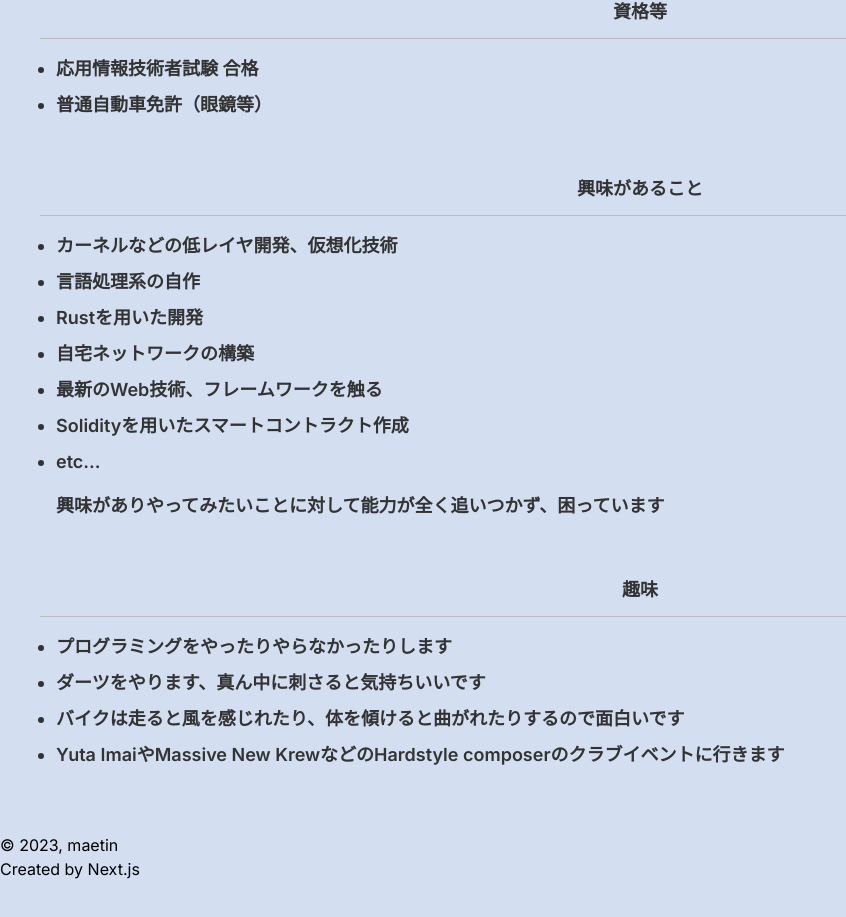
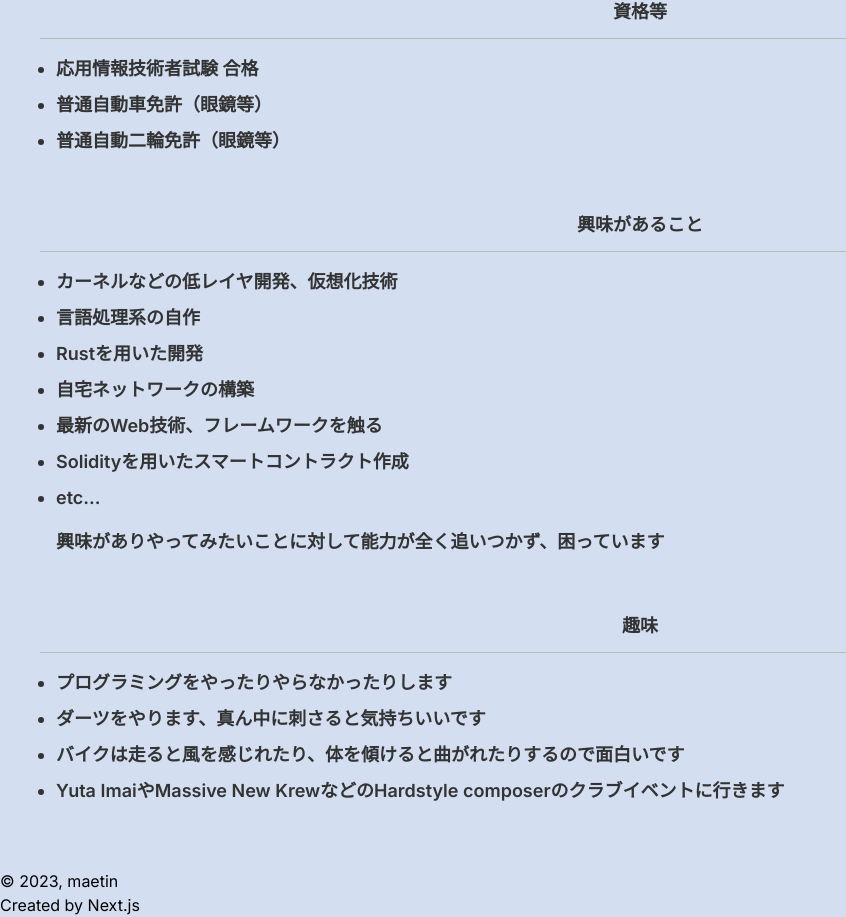
Before and after one commit to maetin0324/maetin0324.github.io, a Next.js app: page /about in a window 1280 px wide. Shown: the part 1398-2315 px from the top of the page, without its empty margins (0-846 px from the left). Before the commit the page ends 2279 px from the top, so only its background shows below. Built offline with nearby package versions, Linux system fonts and the light colour scheme.

Commit message:
add nirin

```diff
--- a/app/about/page.tsx
+++ b/app/about/page.tsx
@@ -51,6 +51,7 @@ export default function About() {
           <ul>
             <li>応用情報技術者試験 合格</li>
             <li>普通自動車免許（眼鏡等）</li>
+            <li>普通自動二輪免許（眼鏡等）</li>
           </ul>
         </div>
         <div>
```
